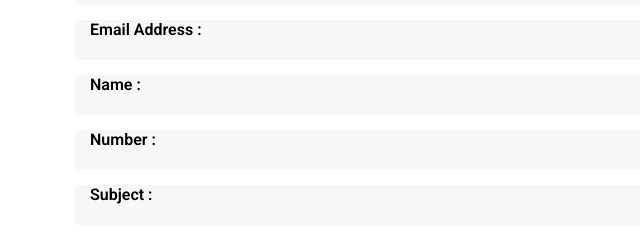
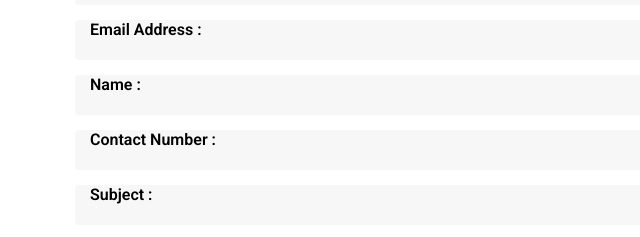
Before and after one commit to atuandentalclinic/ADCMS_website, a plain HTML site: page index.html in a window 1280 px wide. Shown: the part 4520-4757 px from the top of the page, 0-640 px from the left. Drawn offline with nearby package versions, Linux system fonts and the light colour scheme.

Commit message:
Update label

```diff
--- a/index.html
+++ b/index.html
@@ -746,7 +746,7 @@
                                   </div>
                                     <div class="col-lg-6">
                                       <div class="single-form">
-                                          <label><b>Number  :</b></label>
+                                          <label><b>Contact Number  :</b></label>
                                           <input type="number">
                                       </div>
                                   </div>
```
